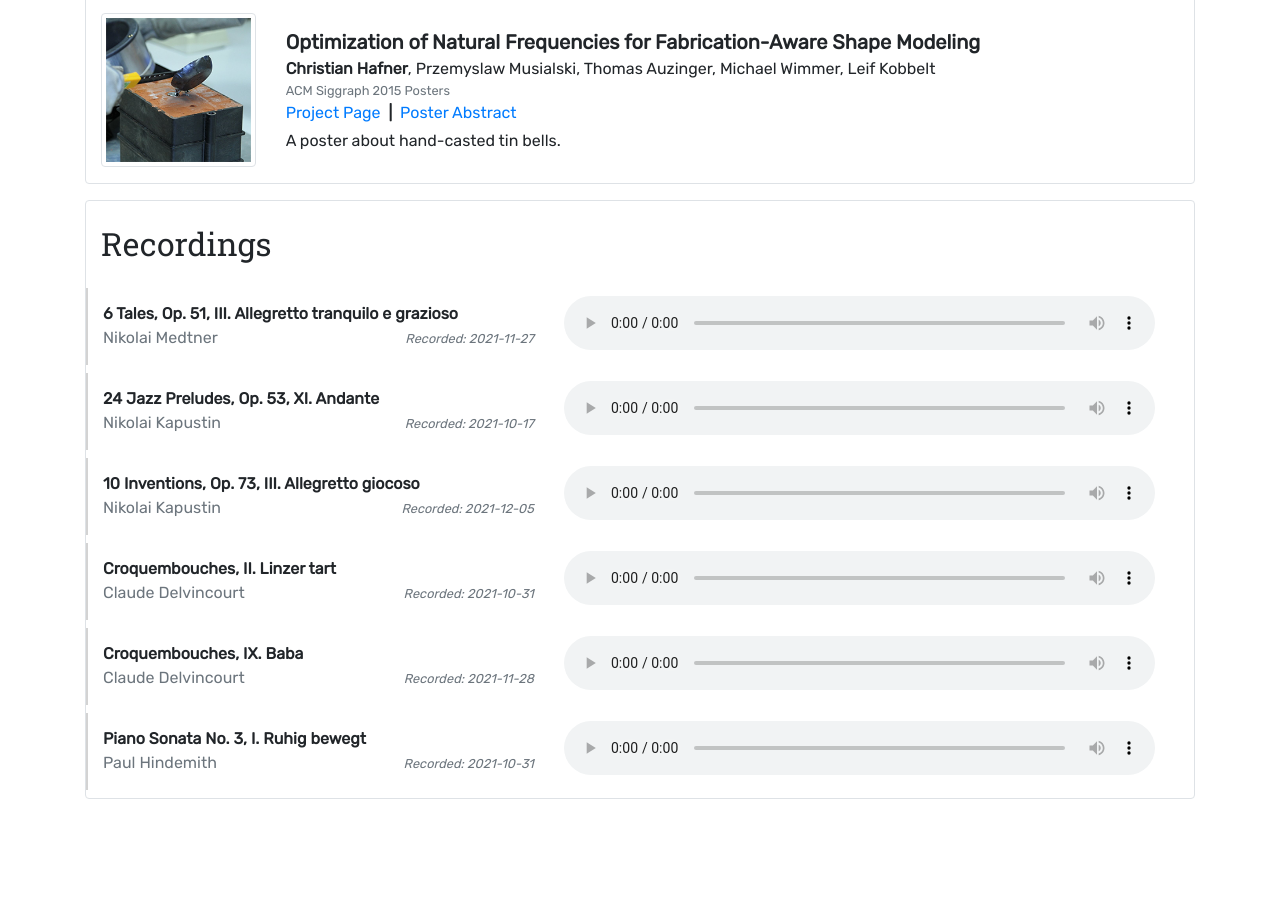
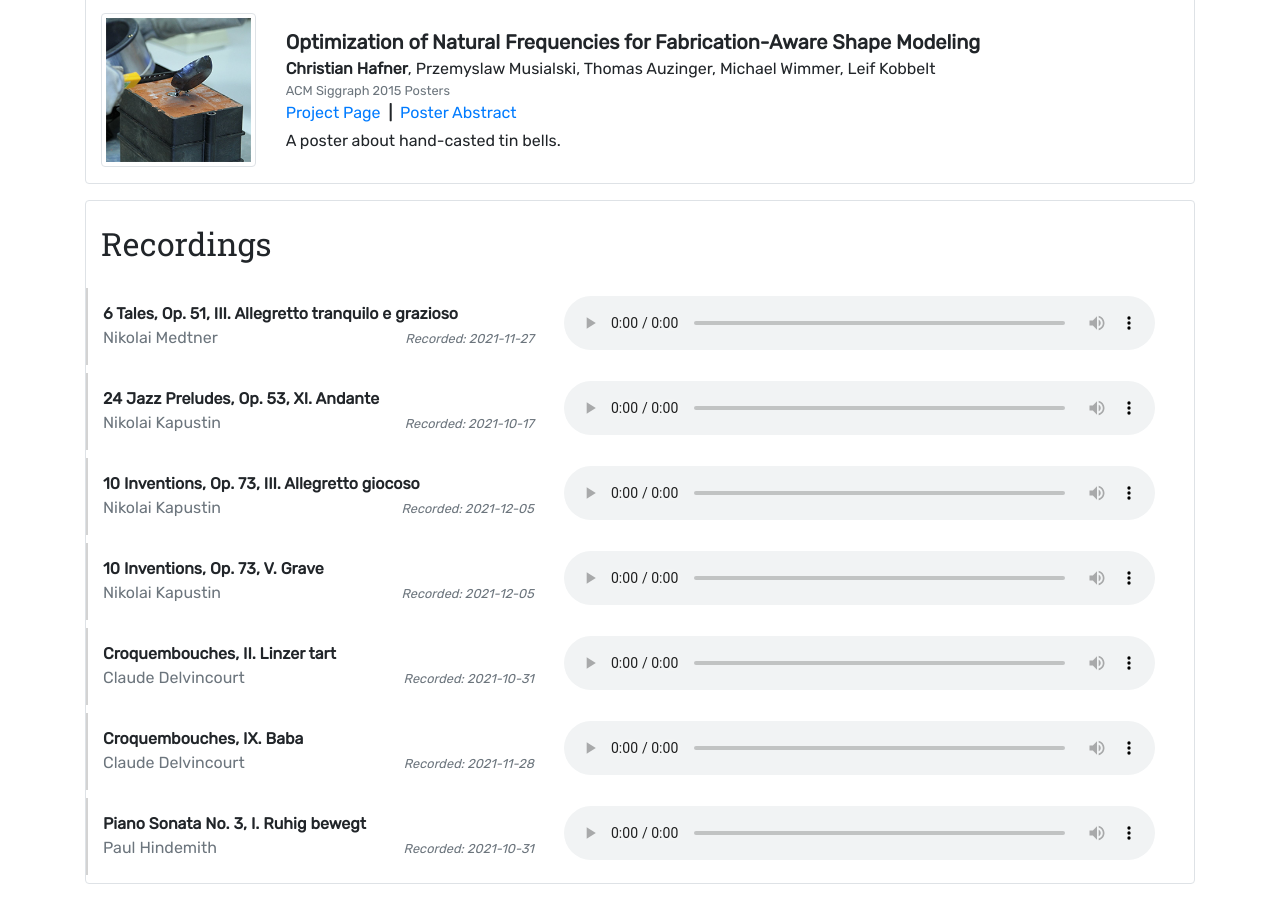
Before and after one commit to chrishafner/chrishafner.github.io, a Jekyll site: the page built from index.html, in a window 1280 px wide and 900 px high, scrolled down 1240 px. Built offline with Jekyll 4.4.1, drawn with Linux system fonts in a browser that asks for light colours; before the commit the page ends 2055 px from its top, so only the background shows below that.

Commit message:
added kapustin invention 5

```diff
--- a/_data/recordings.yml
+++ b/_data/recordings.yml
@@ -9,6 +9,10 @@
 - composer: Nikolai Kapustin
   piece: 10 Inventions, Op. 73, III. Allegretto giocoso
   path: https://pub.ist.ac.at/~chafner/music/kapustin_invention_3.mp3
+  recorded: 2021-12-05
+- composer: Nikolai Kapustin
+  piece: 10 Inventions, Op. 73, V. Grave
+  path: https://pub.ist.ac.at/~chafner/music/kapustin_invention_5.mp3
   recorded: 2021-12-05
 - composer: Claude Delvincourt
   piece: Croquembouches, II. Linzer tart
```
